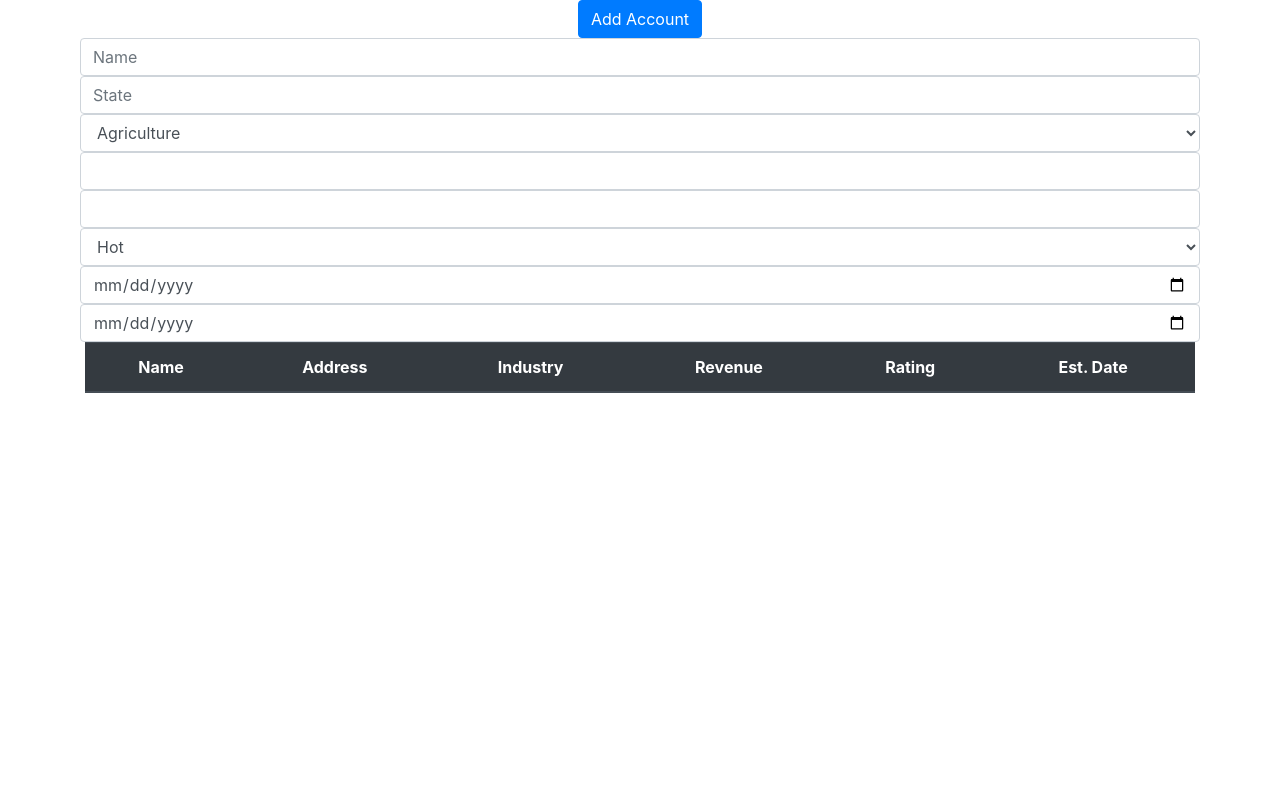
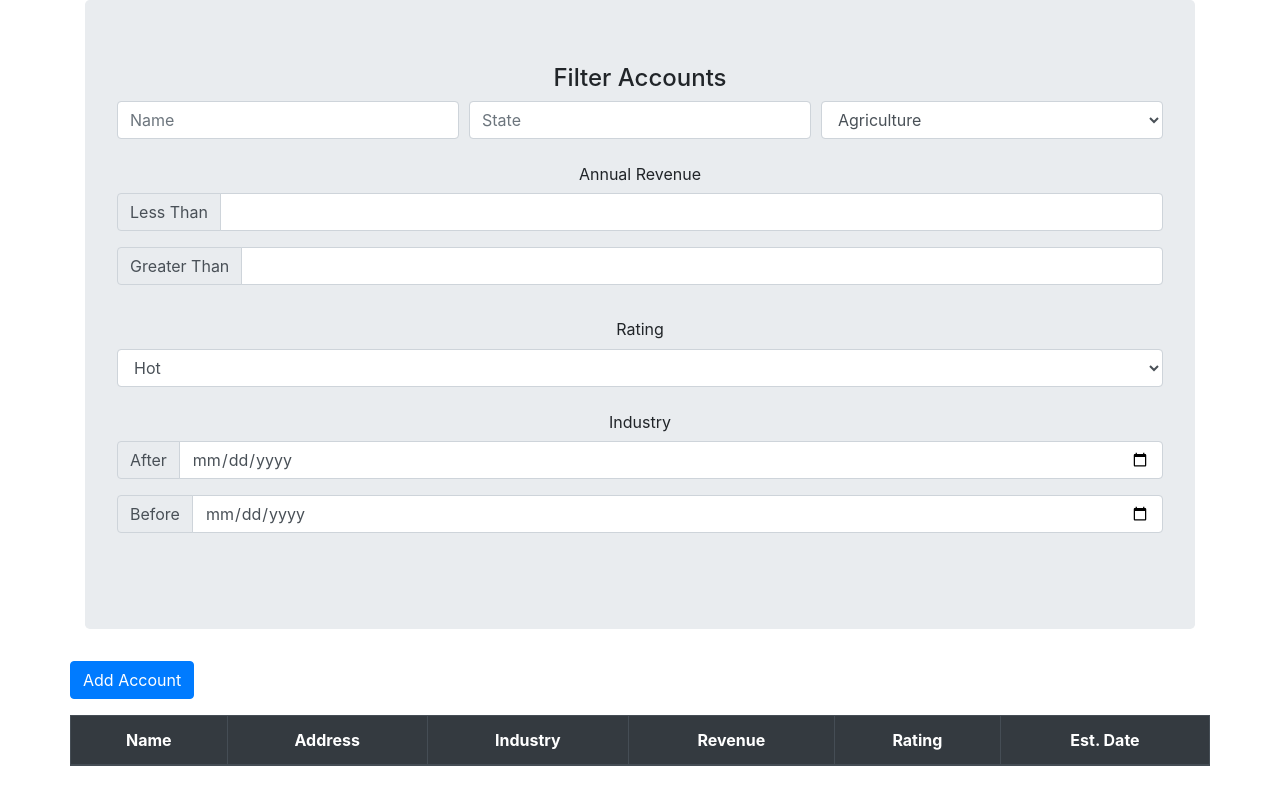
Before and after one commit to jayfunk/simple-contacts, a React (Create React App) app: page / in a window 1280 px wide. Built offline with nearby package versions, Linux system fonts and the light colour scheme.

Commit message:
More layout and styling changes

```diff
--- a/src/Account.js
+++ b/src/Account.js
@@ -7,7 +7,8 @@ import Contacts from './Contacts';
 
 function Account({account}) {
   return (
-    <div className="container">
+    <React.Fragment>
+      <div className="row">
         <Link to="/">
           <svg
             width="2em"
@@ -23,15 +24,12 @@ function Account({account}) {
             />
           </svg>
         </Link>
+      </div>
       <div className="row">
         <AccountDetails account={account} />
       </div>
-      {account !== null && (
-        <div className="row">
-          <Contacts accountId={account.id} contacts={account.contacts} />
-        </div>
-      )}
-    </div>
+      {account !== null && <Contacts accountId={account.id} contacts={account.contacts} />}
+    </React.Fragment>
   );
 }
 
--- a/src/AccountDetails.js
+++ b/src/AccountDetails.js
@@ -1,6 +1,6 @@
 import React, {Component} from 'react';
 import PropTypes from 'prop-types';
-import {Form, Button, Col} from 'react-bootstrap';
+import {Form, Button, Col, Jumbotron} from 'react-bootstrap';
 import {withRouter} from 'react-router';
 import {connect} from 'react-redux';
 
@@ -176,7 +176,7 @@ export class AccountDetails extends Component {
     const disabled = this.state.isEditable === false;
 
     return (
-      <div className="col">
+      <Jumbotron className="col">
         <Form noValidate validated={this.state.validated} onSubmit={this.handleSubmit}>
           <Form.Row>
             <Form.Group as={Col} controlId="name">
@@ -262,7 +262,7 @@ export class AccountDetails extends Component {
           </Form.Row>
           {this.renderControlButtons()}
         </Form>
-      </div>
+      </Jumbotron>
     );
   }
 }
--- a/src/Accounts.js
+++ b/src/Accounts.js
@@ -1,7 +1,7 @@
 import React, {Component} from 'react';
 import PropTypes from 'prop-types';
 import {Link, withRouter} from 'react-router-dom';
-import {FormControl, Form} from 'react-bootstrap';
+import {Form, Col, Row, Jumbotron, Table, InputGroup} from 'react-bootstrap';
 
 import {RATING_OPTIONS, INDUSTRY_OPTIONS} from './constants';
 
@@ -127,6 +127,123 @@ export class Accounts extends Component {
     return true;
   }
 
+  renderFilterForm() {
+    return (
+      <Jumbotron>
+        <h4>Filter Accounts</h4>
+        <Form>
+          <Form.Row>
+            <Form.Group as={Col} controlId="name">
+              <Form.Control
+                name="name"
+                type="text"
+                placeholder="Name"
+                value={this.state.name}
+                onChange={this.handleOneDimensionalFilter}
+              />
+            </Form.Group>
+            <Form.Group as={Col} controlId="state">
+              <Form.Control
+                placeholder="State"
+                name="state"
+                type="text"
+                value={this.state.state}
+                onChange={this.handleFilterChange}
+              />
+            </Form.Group>
+            <Form.Group as={Col} controlId="industry">
+              <Form.Control
+                name="industry"
+                value={this.state.industry}
+                as="select"
+                onChange={this.handleOneDimensionalFilter}
+              >
+                {Object.keys(INDUSTRY_OPTIONS).map((optKey) => (
+                  <option key={optKey} value={optKey}>
+                    {INDUSTRY_OPTIONS[optKey]}
+                  </option>
+                ))}
+              </Form.Control>
+            </Form.Group>
+          </Form.Row>
+          <Form.Row>
+            <Form.Group as={Col} controlId="annualRevenue">
+              <Form.Label column>Annual Revenue</Form.Label>
+              <InputGroup className="mb-3">
+                <InputGroup.Prepend>
+                  <InputGroup.Text id="basic-addon1">Less Than</InputGroup.Text>
+                </InputGroup.Prepend>
+                <Form.Control
+                  name="lessAnnualRevenue"
+                  type="number"
+                  value={this.state.annualRevenue.lessAnnualRevenue}
+                  onChange={this.handleRevenueChange}
+                />
+              </InputGroup>
+              <InputGroup className="mb-3">
+                <InputGroup.Prepend>
+                  <InputGroup.Text id="basic-addon1">Greater Than</InputGroup.Text>
+                </InputGroup.Prepend>
+                <Form.Control
+                  name="greaterAnnualRevenue"
+                  type="number"
+                  value={this.state.annualRevenue.greaterAnnualRevenue}
+                  onChange={this.handleRevenueChange}
+                />
+              </InputGroup>
+            </Form.Group>
+          </Form.Row>
+          <Form.Row>
+            <Form.Group as={Col} controlId="rating">
+              <Form.Label>Rating</Form.Label>
+              <Form.Control
+                name="rating"
+                value={this.state.rating}
+                as="select"
+                onChange={this.handleOneDimensionalFilter}
+              >
+                {Object.keys(RATING_OPTIONS).map((optKey) => (
+                  <option key={optKey} value={optKey}>
+                    {RATING_OPTIONS[optKey]}
+                  </option>
+                ))}
+              </Form.Control>
+            </Form.Group>
+          </Form.Row>
+          <Form.Row>
+            <Form.Group as={Col} controlId="industry">
+              <Form.Label column sm={2}>
+                Industry
+              </Form.Label>
+              <InputGroup className="mb-3">
+                <InputGroup.Prepend>
+                  <InputGroup.Text id="basic-addon1">After</InputGroup.Text>
+                </InputGroup.Prepend>
+                <Form.Control
+                  name="afterEstablishedDate"
+                  type="date"
+                  value={this.state.establishedDate.afterEstablishedDate}
+                  onChange={this.handleEstablishedDateChange}
+                />
+              </InputGroup>
+              <InputGroup className="mb-3">
+                <InputGroup.Prepend>
+                  <InputGroup.Text id="basic-addon1">Before</InputGroup.Text>
+                </InputGroup.Prepend>
+                <Form.Control
+                  name="beforeEstablishedDate"
+                  type="date"
+                  value={this.state.establishedDate.beforeEstablishedDate}
+                  onChange={this.handleEstablishedDateChange}
+                />
+              </InputGroup>
+            </Form.Group>
+          </Form.Row>
+        </Form>
+      </Jumbotron>
+    );
+  }
+
   renderAccounts() {
     return this.props.accounts
       .filter(this.filterByName)
@@ -158,60 +275,14 @@ export class Accounts extends Component {
   render() {
     return (
       <div className="accounts">
-        <Link className="btn btn-primary" to="/accounts/new">
+        {this.renderFilterForm()}
+        <div className="row">
+          <Link className="mb-3 btn btn-primary" to="/accounts/new">
             Add Account
           </Link>
-        <Form>
-          <Form.Row>
-            <FormControl
-              name="name"
-              type="text"
-              placeholder="Name"
-              onChange={this.handleOneDimensionalFilter}
-            />
-            <FormControl
-              placeholder="State"
-              name="state"
-              type="text"
-              onChange={this.handleFilterChange}
-            />
-            <FormControl name="industry" as="select" onChange={this.handleOneDimensionalFilter}>
-              {Object.keys(INDUSTRY_OPTIONS).map((optKey) => (
-                <option key={optKey} value={optKey}>
-                  {INDUSTRY_OPTIONS[optKey]}
-                </option>
-              ))}
-            </FormControl>
-            <FormControl
-              name="greaterAnnualRevenue"
-              type="number"
-              onChange={this.handleRevenueChange}
-            />
-            <FormControl
-              name="lessAnnualRevenue"
-              type="number"
-              onChange={this.handleRevenueChange}
-            />
-            <FormControl name="rating" as="select" onChange={this.handleOneDimensionalFilter}>
-              {Object.keys(RATING_OPTIONS).map((optKey) => (
-                <option key={optKey} value={optKey}>
-                  {RATING_OPTIONS[optKey]}
-                </option>
-              ))}
-            </FormControl>
-            <Form.Control
-              name="afterEstablishedDate"
-              type="date"
-              onChange={this.handleEstablishedDateChange}
-            />
-            <Form.Control
-              name="beforeEstablishedDate"
-              type="date"
-              onChange={this.handleEstablishedDateChange}
-            />
-          </Form.Row>
-        </Form>
-        <table className="table">
+        </div>
+        <div className="row">
+          <Table striped bordered hover>
             <thead className="thead-dark">
               <tr>
                 <th scope="col">Name</th>
@@ -223,7 +294,8 @@ export class Accounts extends Component {
               </tr>
             </thead>
             <tbody>{this.renderAccounts()}</tbody>
-        </table>
+          </Table>
+        </div>
       </div>
     );
   }
--- a/src/Contacts.js
+++ b/src/Contacts.js
@@ -1,6 +1,6 @@
 import React from 'react';
 import PropTypes from 'prop-types';
-import {Button} from 'react-bootstrap';
+import {Button, Table} from 'react-bootstrap';
 import {connect} from 'react-redux';
 import {withRouter, Link, Switch, Route, Redirect} from 'react-router-dom';
 
@@ -20,6 +20,7 @@ function renderContacts(history, accountId, contacts, removeContact) {
           <Button
             className="edit"
             variant="info"
+            size="sm"
             onClick={() => {
               history.push(`/accounts/${accountId}/contacts/${contact.id}`);
             }}
@@ -43,6 +44,7 @@ function renderContacts(history, accountId, contacts, removeContact) {
           <Button
             className="delete"
             variant="danger"
+            size="sm"
             onClick={() => {
               removeContact(accountId, contact.id);
             }}
@@ -70,11 +72,14 @@ function renderContacts(history, accountId, contacts, removeContact) {
 
 export function Contacts(props) {
   return (
-    <div className="col contacts">
-      <Link className="btn btn-primary" to={`${props.match.url}/contacts/new`}>
+    <React.Fragment>
+      <div className="row">
+        <Link className="mb-3 btn btn-primary" to={`${props.match.url}/contacts/new`}>
           Add Contact
         </Link>
-      <table className="table">
+      </div>
+      <div className="row">
+        <Table striped bordered hover>
           <thead className="thead-dark">
             <tr>
               <th scope="col">Name</th>
@@ -88,7 +93,8 @@ export function Contacts(props) {
           <tbody>
             {renderContacts(props.history, props.accountId, props.contacts, props.removeContact)}
           </tbody>
-      </table>
+        </Table>
+      </div>
       <Switch>
         <Route path={`${props.match.path}/contacts/new`}>
           <ContactModal
@@ -123,7 +129,7 @@ export function Contacts(props) {
           }}
         />
       </Switch>
-    </div>
+    </React.Fragment>
   );
 }
 
```
Lines whose indentation alone changed are shown as unchanged.
